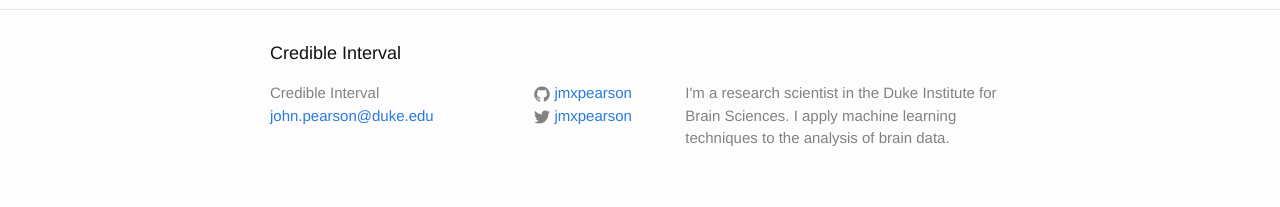
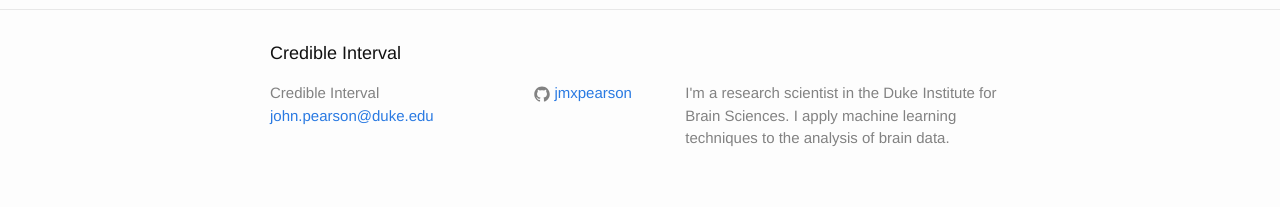
Before and after one commit to jmxpearson/jmxpearson.github.io, a Jekyll site: the page built from index.html, in a window 1280 px wide. Shown: the part 1853-2060 px from the top of the page. Built offline with Jekyll 4.4.1, drawn with Linux system fonts in a browser that asks for light colours.

Commit message:
removed twitter link

```diff
--- a/_config.yml
+++ b/_config.yml
@@ -6,7 +6,6 @@ description: > # this means to ignore newlines until "baseurl:"
   machine learning techniques to the analysis of brain data.
 baseurl: "" # the subpath of your site, e.g. /blog/
 url: "http://jmxpearson.com" # the base hostname & protocol for your site
-twitter_username: jmxpearson
 github_username:  jmxpearson
 
 # Build settings
```
